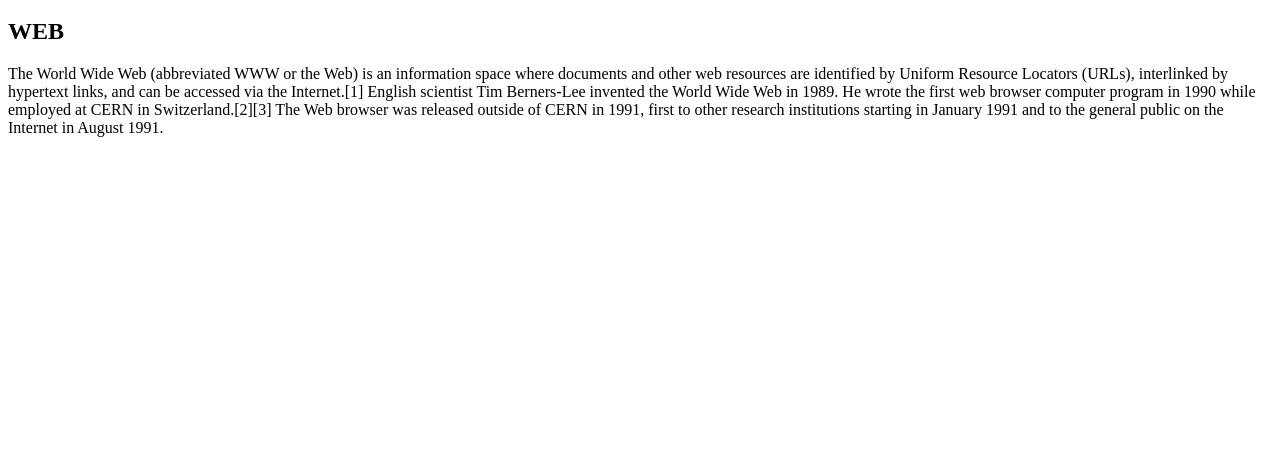
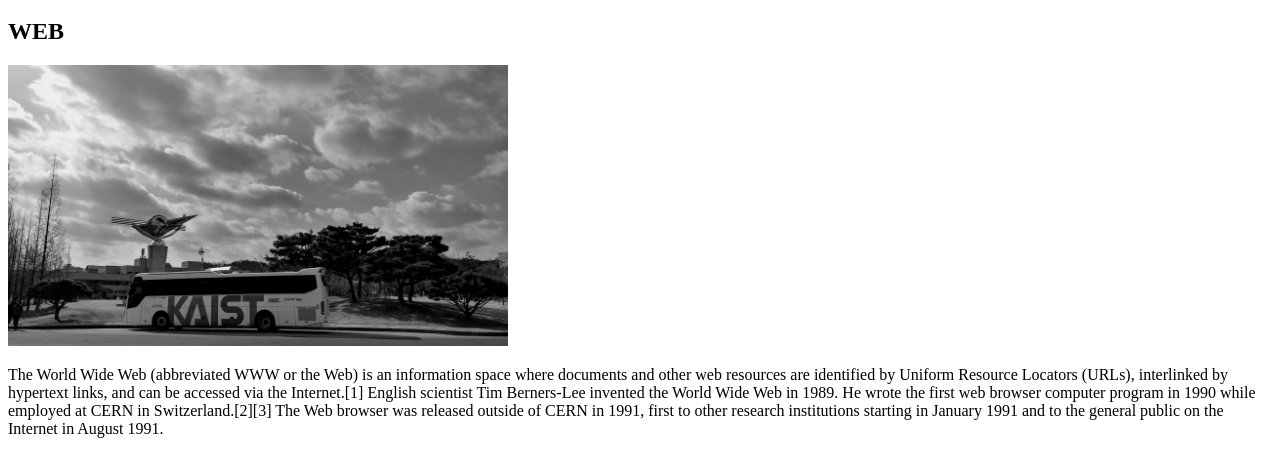
Before and after one commit to joonoh0615/web-test, a plain HTML site: page index.html in a window 1280 px wide. Shown: the part 136-612 px from the top of the page. Drawn offline with Linux system fonts and the light colour scheme.

Commit message:
Update index.html

```diff
--- a/index.html
+++ b/index.html
@@ -17,6 +17,8 @@
 
   <h2>WEB</h2>
 
+  <img src=kaist.jpg width=500px>
+
   <p>The World Wide Web (abbreviated WWW or the Web) is an information space where documents and other web resources are identified by Uniform Resource Locators (URLs), interlinked by hypertext links, and can be accessed via the Internet.[1] English scientist Tim Berners-Lee invented the World Wide Web in 1989. He wrote the first web browser computer program in 1990 while employed at CERN in Switzerland.[2][3] The Web browser was released outside of CERN in 1991, first to other research institutions starting in January 1991 and to the general public on the Internet in August 1991.<p>
 </body>
 
```
